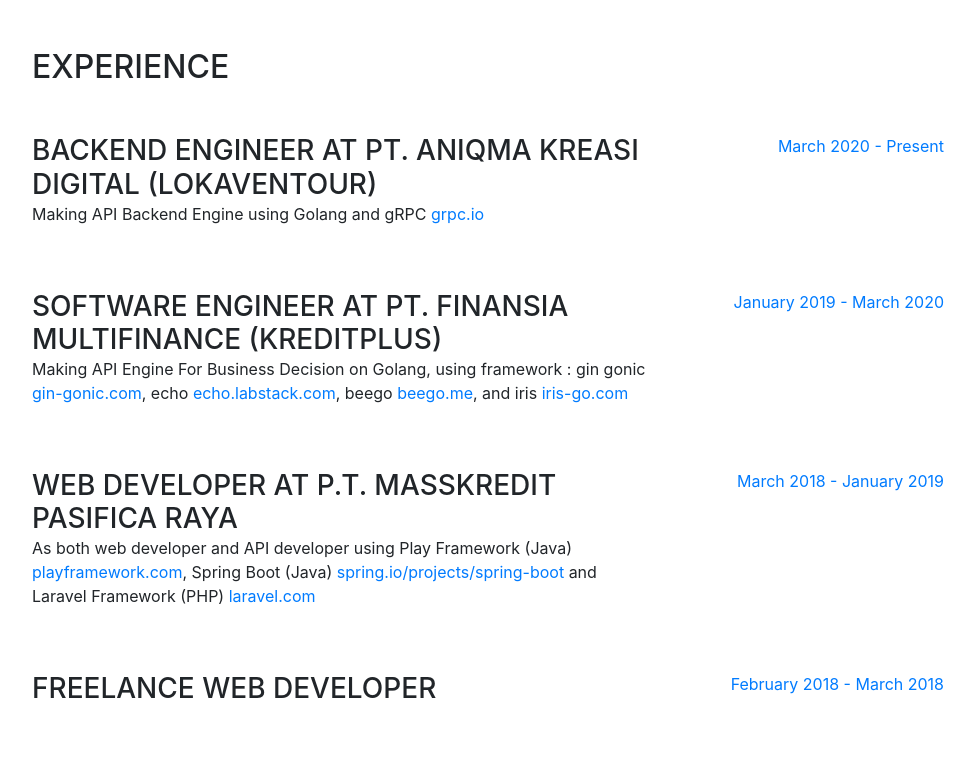
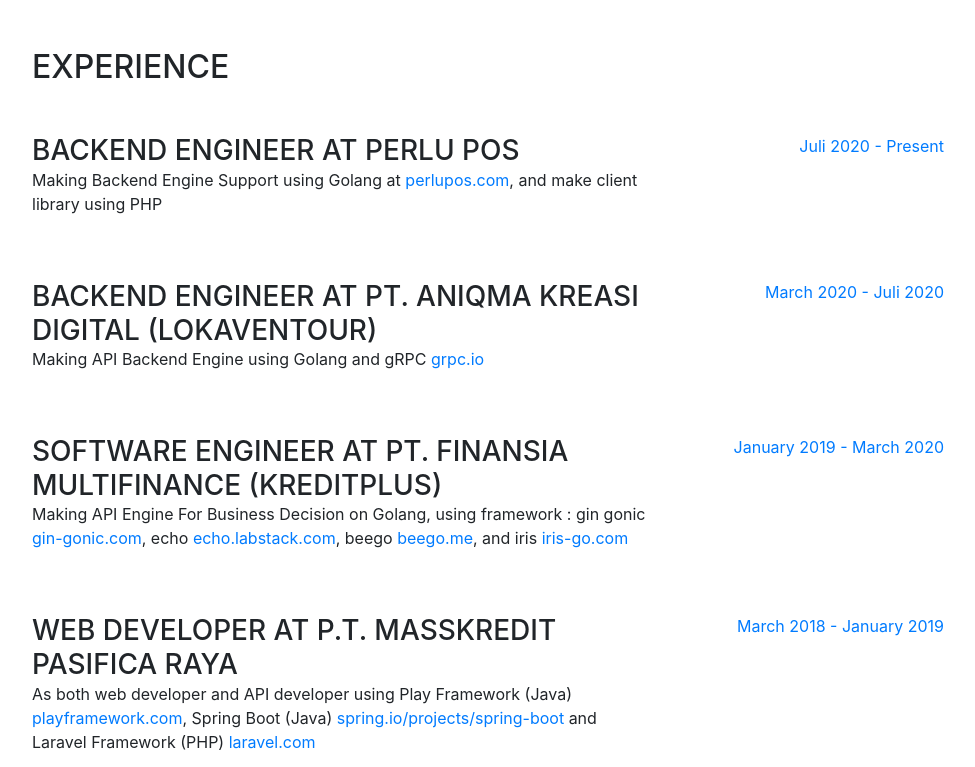
Before and after one commit to huzairuje/portfolio, a website with bundled scripts: page index.html in a window 1280 px wide. Shown: the part 800-1567 px from the top of the page, without its empty margins (288-1263 px from the left). Built offline with nearby package versions, Linux system fonts and the light colour scheme; a web font is replaced by a local one.

Commit message:
add perlupos.com on experience

```diff
--- a/index.html
+++ b/index.html
@@ -114,12 +114,22 @@
           <h2 class="mb-5">Experience</h2>
           <div class="resume-item d-flex flex-column flex-md-row mb-5">
             <div class="resume-content mr-auto">
+              <h3 class="mb-0">Backend Engineer at Perlu POS </h3>
+              <!-- <div class="subheading mb-3">Intelitec Solutions</div> -->
+              <p>Making Backend Engine Support using Golang at <a href="https://perlupos.com/" target="_blank">perlupos.com</a>, and make client library using PHP
+            </div>
+            <div class="resume-date text-md-right">
+              <span class="text-primary">Juli 2020 - Present</span>
+            </div>
+          </div>
+          <div class="resume-item d-flex flex-column flex-md-row mb-5">
+            <div class="resume-content mr-auto">
               <h3 class="mb-0">Backend Engineer at PT. Aniqma Kreasi Digital (Lokaventour)</h3>
               <!-- <div class="subheading mb-3">Intelitec Solutions</div> -->
               <p>Making API Backend Engine using Golang and gRPC <a href="https://grpc.io/" target="_blank">grpc.io</a>
             </div>
             <div class="resume-date text-md-right">
-              <span class="text-primary">March 2020 - Present</span>
+              <span class="text-primary">March 2020 - Juli 2020</span>
             </div>
           </div>
           <div class="resume-item d-flex flex-column flex-md-row mb-5">
```
